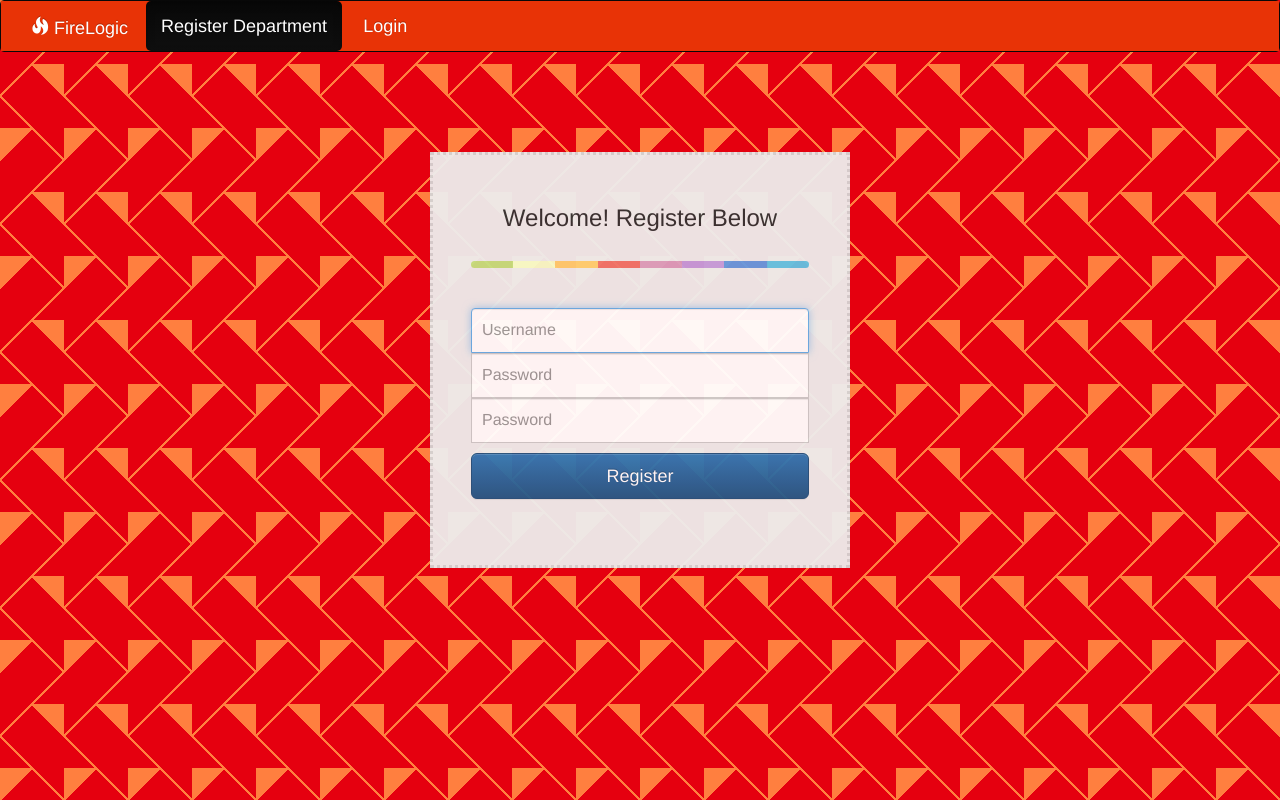
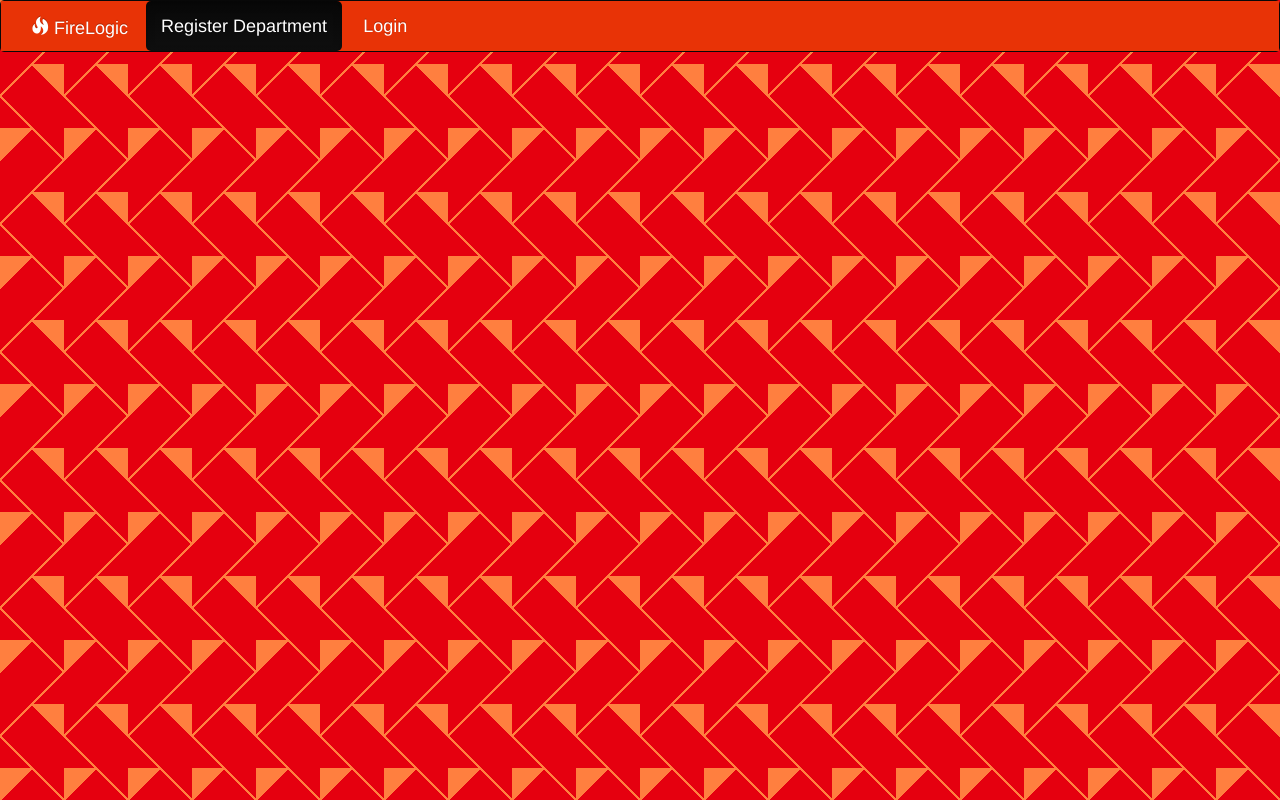
Before and after one commit to tlytkine/FireLogic-, a plain HTML site: page command.html in a window 1280 px wide. Drawn offline with nearby package versions, Linux system fonts and the light colour scheme.

Commit message:
Update command.html

```diff
--- a/command.html
+++ b/command.html
@@ -27,20 +27,7 @@ FireLogic</a>
       </div>
       </nav>
 
-      <div class = "container">
-      	<div class="wrapper">
-      		<form action="" method="post" name="Login_Form" class="form-signin">
-      		    <h3 class="form-signin-heading">Welcome! Register Below</h3>
-      			  <hr class="colorgraph"><br>
 
-      			  <input type="text" class="form-control" name="Username" placeholder="Username" required="" autofocus="" />
-      			  <input type="password" class="form-control" name="Password" placeholder="Password" id="password" required=""/>
-            <input type="password" class="form-control" name="Password" placeholder="Password" id="secondpassword" required=""/>
-
-      			  <button class="btn btn-lg btn-primary btn-block"  name="Submit" value="Login" id="registerbutton" type="Submit">Register</button>
-      		</form>
-      	</div>
-      </div>
 
 
 
```
